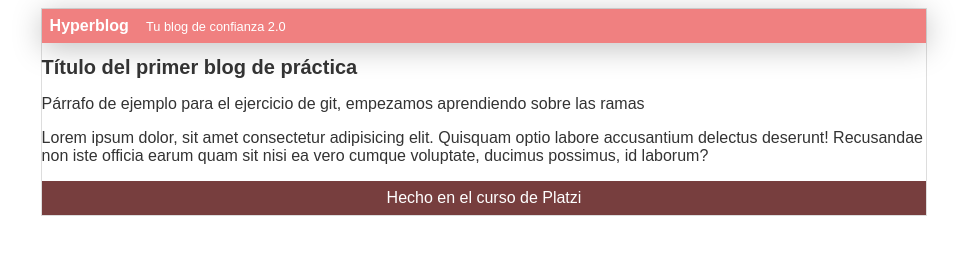
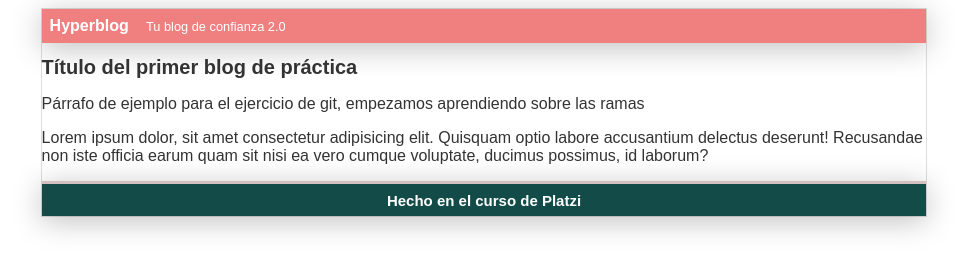
Before and after one commit to rubengrro/hyperblog-cursoPlatzi, a plain HTML site: page index.html in a window 1280 px wide. Shown: the whole page, without its empty margins (156-1123 px from the left). Drawn offline with Linux system fonts and the light colour scheme.

Commit message:
Footer terminado

```diff
--- a/style.css
+++ b/style.css
@@ -27,10 +27,14 @@ font-size: 20px;
     font-weight: normal;
     font-size: 0.8em;
 }
-.footer {
-    background-color: rgb(119, 62, 62);
+.footer{
+    background-color: rgb(19, 75, 73);
     color: white;
-    font-weight: normal;
+    font-weight: bold;
+    margin: 0;
     padding: 0.5em;
+    box-shadow: 0px 5px 30px 0px rgba(0,0,0,0.25);
     text-align: center;
-}
+    font-size: 15px;
+    border-top: 3px solid rgb(211, 193, 193);
+    }
```
